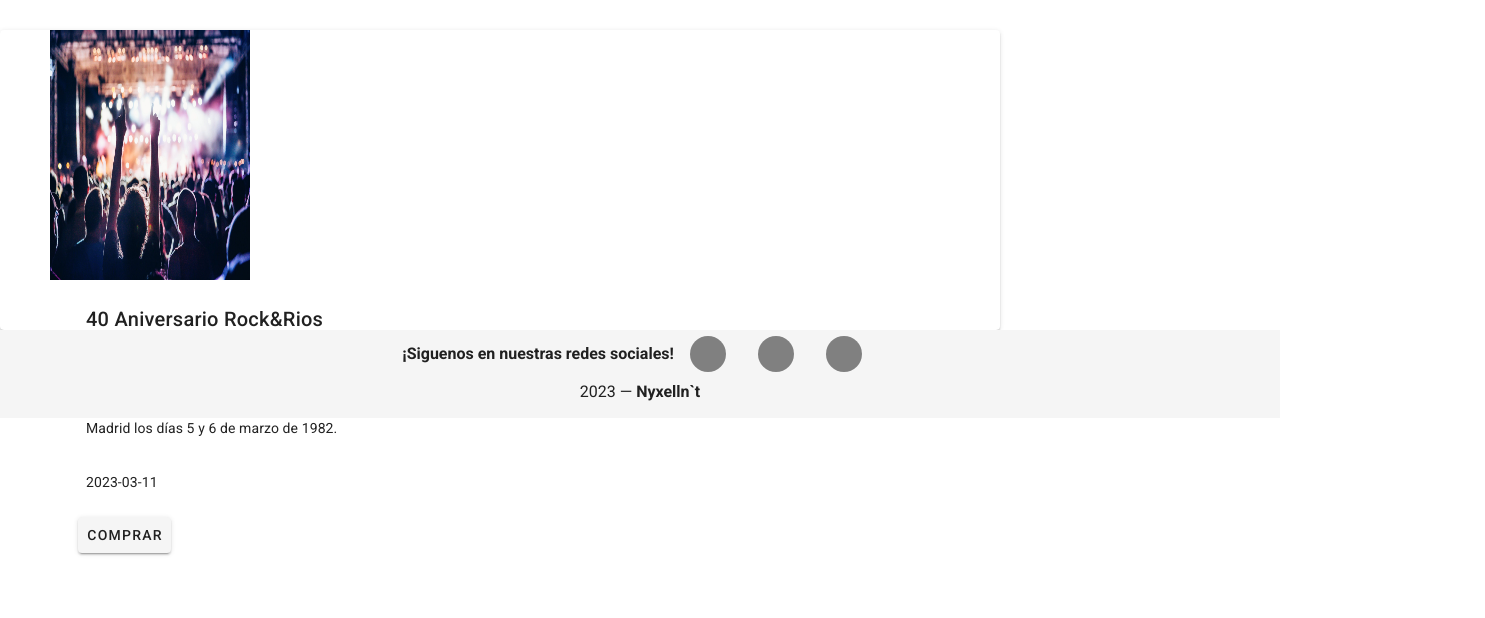
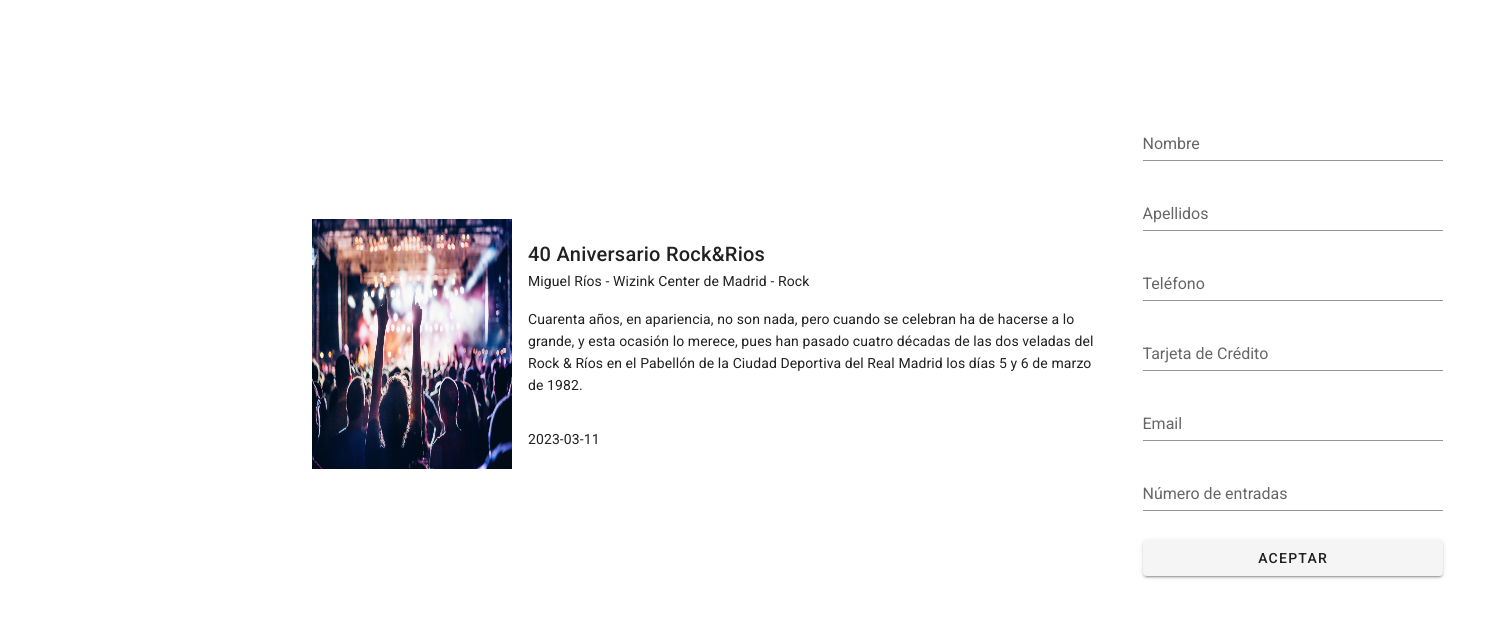
Before and after one commit to PabloBarriendos/nyxellnt-web, a Vue app: page / in a window 1280 px wide. Shown: the top 618 px of the page, 1485 px wide, since content can reach past the window. Built offline with nearby package versions, Linux system fonts and the light colour scheme.

Commit message:
terminado componente

```diff
--- a/src/App.vue
+++ b/src/App.vue
@@ -39,24 +39,29 @@
 
     <v-main>
       <!-- <HelloWorld/> -->
-      <CardComponent/>
-      <footerComponent/>
+      <!-- <CardComponent/>
+      <footerComponent/> -->
+      <EventComponent/>
     </v-main>
   </v-app>
+
 </template>
 
 <script>
 // import HelloWorld from './components/HelloWorld';
-import CardComponent from './components/CardComponent';
-import footerComponent from './components/footerComponent';
+// import CardComponent from './components/CardComponent';
+// import footerComponent from './components/footerComponent';
+import EventComponent from './components/EventComponent';
 
 export default {
   name: 'App',
 
   components: {
     // HelloWorld,
-    CardComponent,
-    footerComponent
+    // CardComponent,
+    // footerComponent
+    EventComponent
+
 },
 
   data: () => ({
--- a/src/components/CardComponent.vue
+++ b/src/components/CardComponent.vue
@@ -30,7 +30,7 @@ export default {
 }
 </script>
 
-<style>
+<style scoped>
 .tarjeta {
     display: flex;
     width: 1000px;
--- /dev/null
+++ b/src/components/EventComponent.vue
@@ -0,0 +1,122 @@
+<template>
+    <v-container class="container">
+        <div class="superior">
+            <img src="../photo/R.jpeg">
+            <div>
+                <v-card-title>
+                    40 Aniversario Rock&Rios
+                </v-card-title>
+                <v-card-subtitle>
+                    Miguel Ríos - Wizink Center de Madrid - Rock
+                </v-card-subtitle>
+                <v-card-text>
+                    Cuarenta años, en apariencia, no son nada, pero cuando se celebran ha de hacerse a lo grande, y esta
+                    ocasión lo merece, pues han pasado cuatro décadas de las dos veladas del Rock & Ríos en el Pabellón de
+                    la Ciudad Deportiva del Real Madrid los días 5 y 6 de marzo de 1982.
+                </v-card-text>
+                <v-card-text>
+                    2023-03-11
+                </v-card-text>
+            </div>
+            <button></button>
+        </div>
+
+        <v-sheet width="300" class="mx-auto">
+            <v-form fast-fail @submit.prevent>
+                <v-text-field v-model="firstName" label="Nombre" :rules="firstNameRules"></v-text-field>
+
+                <v-text-field v-model="lastName" label="Apellidos" :rules="lastNameRules"></v-text-field>
+
+                <v-text-field v-model="phone" :rules="phoneRules" label="Teléfono"></v-text-field>
+
+                <v-text-field v-model="creditCard" label="Tarjeta de Crédito" :rules="creditCardRules"></v-text-field>
+
+                <v-text-field v-model="email" label="Email" :rules="emailRules"></v-text-field>
+
+                <v-text-field v-model="ticket" label="Número de entradas" type="number"></v-text-field>
+
+                <v-btn type="submit" block class="mt-2">Aceptar</v-btn>
+            </v-form>
+        </v-sheet>
+    </v-container>
+</template>
+
+<script>
+export default {
+    data: () => ({
+        firstName: '',
+        firstNameRules: [
+            value => {
+                if (value?.length > 3) return true
+
+                return 'El nombre debe contener al menos 3 carácteres.'
+            },
+        ],
+        lastName: '',
+        lastNameRules: [
+            value => {
+                if (/[^0-9]/.test(value)) return true
+
+                return 'El apellido no puede contener digitos.'
+            },
+        ],
+        phone: '',
+        phoneRules: [
+            value => {
+                if (value?.length > 9 && /[0-9-]+/.test(value)) return true
+                return 'El número de teléfono necesita tener al menos 9 digitos.'
+            }
+        ],
+        email: '',
+        emailRules: [
+            value => {
+                if (/^[a-z.-]+@[a-z.-]+\.[a-z]+$/i.test(value)) return true
+                return 'Debe ser un Email valido.'
+            }
+        ],
+        creditCardRules: [
+            value => {
+                if (/^[0-9]{4}-?[0-9]{4}-?[0-9]{4}-?[0-9]{4}$/i.test(value)) {
+                    const cardNumber = value.replace(/-/g, '');
+                    let sum = 0;
+                    for (let i = 0; i < cardNumber.length; i++) {
+                        let num = parseInt(cardNumber[i]);
+                        if ((i + cardNumber.length) % 2 === 0) {
+                            num *= 2;
+                            if (num > 9) num -= 9;
+                        }
+                        sum += num;
+                    }
+                    return sum % 10 === 0 ? true : 'Debe ser un número de tajeta de crédito válido.';
+                } else {
+                    return 'Debe ser un número de tajeta de crédito válido.';
+                }
+            }
+        ]
+    }),
+}
+</script>
+
+<style scoped>
+img {
+    height: 250px;
+    width: 200px;
+}
+
+.superior {
+    display: flex;
+    flex-direction: row;
+    align-items: center;
+    width: 800px;
+}
+.container{
+    display: flex;
+    justify-content: space-between;
+    margin-left: 300px;
+    margin-top: 100px;
+}
+
+.v-sheet{
+    margin-left: 100px !important;
+}
+</style>
```
